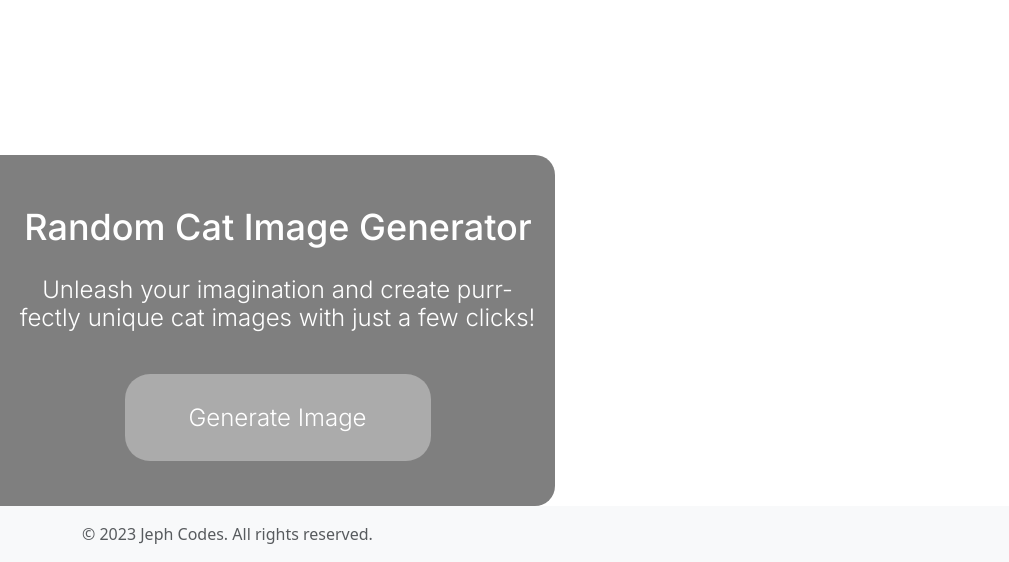
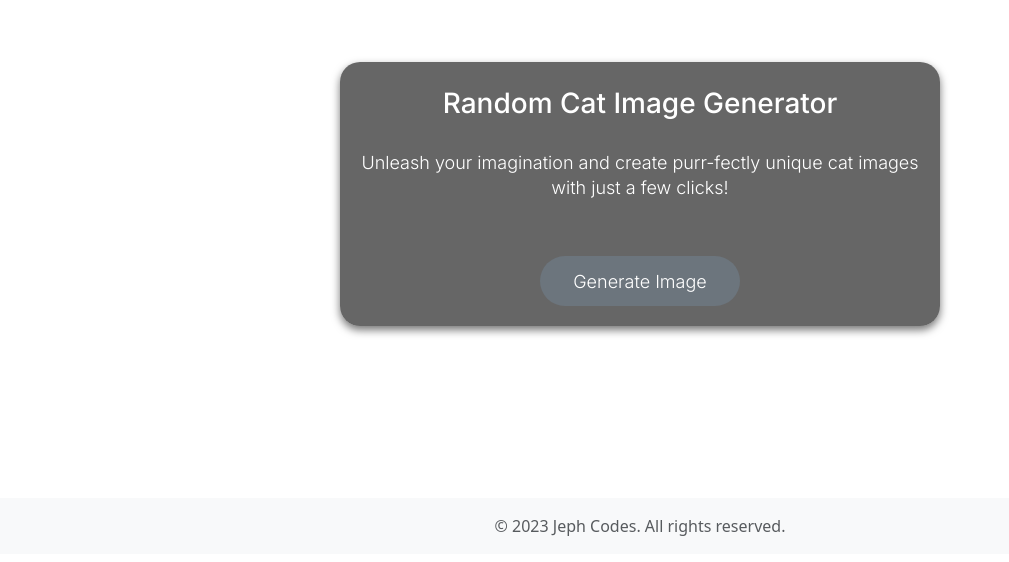
Before and after one commit to greatxrider/nucamp-javascript-challenges, a plain HTML site: page Cat Image Generator/cat-generator.html in a window 1280 px wide. Shown: the part 246-808 px from the top of the page, without its empty margins (0-1009 px from the left). Drawn offline with nearby package versions, Linux system fonts and the light colour scheme; no server answers.

Commit message:
modified

```diff
--- a/Cat Image Generator/css/cat-generator.css
+++ b/Cat Image Generator/css/cat-generator.css
@@ -1,4 +1,5 @@
-html, body {
+html,
+body {
   height: 100%;
   margin: 0;
   padding: 0;
@@ -8,95 +9,119 @@ html, body {
 #main-container {
   height: 94%;
   width: 100%;
-  margin: 0px;
-  background-size: 100% 100%;
-  margin: 0px;
   display: flex;
-  align-content: flex-end;
-  flex-wrap: wrap;
+  flex-direction: column;
+  justify-content: center;
+  /* Align content to the top */
+  align-items: center;
+  /* Center horizontally */
+  padding-top: 10%;
+  /* Move the container down from the center */
 }
 
 #card-container {
-  height: 351px;
-  width: 555px;
-  border-radius: 0px 20px 20px 0;
-  background-color: rgba(0, 0, 0, 0.5);
+  height: auto;
+  width: 90%;
+  max-width: 600px;
+  border-radius: 20px;
+  background-color: rgba(0, 0, 0, 0.6);
   display: flex;
   flex-direction: column;
   justify-content: center;
   align-items: center;
-  position: relative;
+  padding: 20px;
+  box-shadow: 0 4px 8px rgba(0, 0, 0, 0.543);
+  text-align: center;
+  /* Center text inside the card */
 }
 
 #generator-card {
-  position: relative;
-  display: inline-block;
-  height: 174px;
-  width: 519px;
+  width: 100%;
   color: #FFFFFF;
+  display: flex;
+  flex-direction: column;
+  align-items: center;
+}
+
+#generator-card img {
+  max-width: 100%;
+  /* Ensure the image fits within the container */
+  height: auto;
+  /* Maintain the aspect ratio */
+  border-radius: 10px;
+  /* Optional: rounded corners for images */
 }
 
 #btn-generate {
   font-family: "Inter", sans-serif;
-  font-optical-sizing: auto;
   font-weight: 300;
-  font-style: normal;
-  font-variation-settings: "slnt" 0;
-  font-size: 24px;
-  line-height: auto;
-  height: 87px;
-  width: 306px;
+  font-size: 18px;
+  height: 50px;
+  width: 200px;
   border-radius: 25px;
   background-color: #ABABAB;
   border: none;
   color: #FFFFFF;
   transition: background-color 0.2s ease;
+  margin-top: 20px;
 }
 
 #generator-header {
   font-family: "Inter", sans-serif;
-  font-optical-sizing: auto;
   font-weight: 500;
-  font-style: normal;
-  font-variation-settings: "slnt" 0;
-  font-size: 36px;
-  line-height: auto;
+  font-size: 28px;
+  text-align: center;
+  margin-bottom: 10px;
 }
 
 #generator-description {
   font-family: "Inter", sans-serif;
-  font-optical-sizing: auto;
   font-weight: 300;
-  font-style: normal;
-  font-variation-settings: "slnt" 0;
-  font-size: 24px;
-  line-height: 28px;
-  margin-top: 32px;
-  width: 519px;
-  height: 98px;
+  font-size: 18px;
+  line-height: 1.4;
+  text-align: center;
+  margin-bottom: 20px;
 }
 
-#generator-header p {
-  text-align: center;
-  align-self: center;
-  width: 520px;
-  height: 44px;
-  margin: 0px;
-}
-
-#generator-description p {
-  display: flex;
-  text-align: center;
-  align-content: center;
-  margin: 0px;
+#btn-generate {
+  font-family: "Inter", sans-serif;
+  font-weight: 300;
+  font-size: 18px;
+  height: 50px;
+  width: 200px;
+  border-radius: 25px;
+  background-color: #6c757d;
+  /* Base color */
+  border: none;
+  color: #FFFFFF;
+  /* White text color */
+  transition: background-color 0.3s ease, box-shadow 0.3s ease, transform 0.3s ease;
+  cursor: pointer;
 }
 
 #btn-generate:hover {
-  background-color: #cccbcb;
+  background-color: #5a6268;
+  /* Slightly darker on hover */
+  box-shadow: 0 4px 8px rgba(0, 0, 0, 0.2);
+  /* Subtle shadow on hover */
+  transform: scale(1.05);
+  /* Slightly enlarge on hover */
 }
 
 #btn-generate:active {
-  background-color: #8b8b8b;
+  background-color: #4e555b;
+  /* Even darker when pressed */
+  box-shadow: 0 2px 4px rgba(0, 0, 0, 0.3);
+  /* Slightly smaller shadow on click */
+  transform: scale(0.98);
+  /* Slightly shrink on click */
 }
 
-/*# sourceMappingURL=cat-generator.css.map */
+footer {
+  background-color: #000000;
+  text-align: center;
+  padding: 10px 0;
+  position: absolute;
+  width: 100%;
+  bottom: 0;
+}
```
Also changed, not shown: Cat Image Generator/html.html (deleted, +0 -44 lines).
